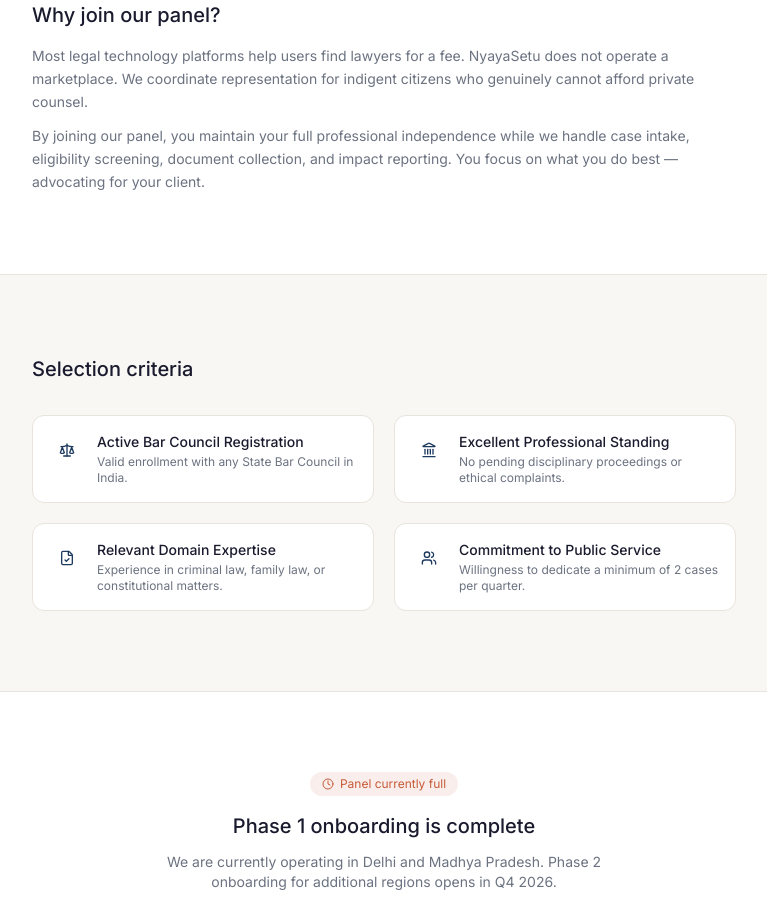
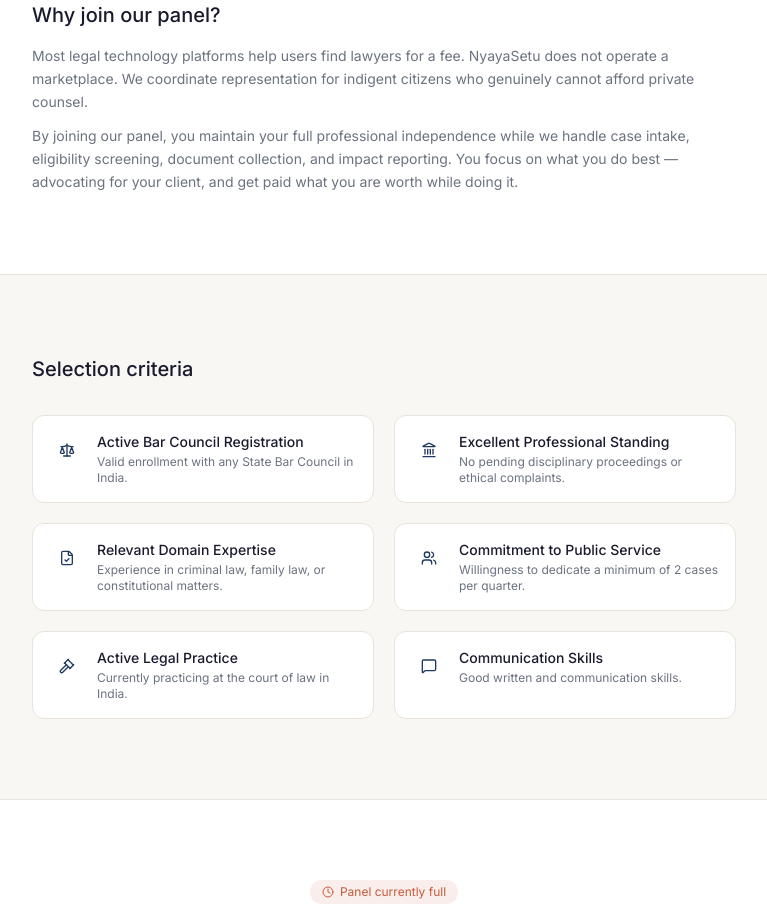
Before and after one commit to Adarshktiwarii/Probono-Legal-Startup, a Next.js app: page /volunteer in a window 1280 px wide. Shown: the part 440-1354 px from the top of the page, without its empty margins (256-1023 px from the left). Built offline with nearby package versions, Linux system fonts and the light colour scheme.

Commit message:
chore: add new selection criteria points and update volunteer page

```diff
--- a/src/app/volunteer/page.tsx
+++ b/src/app/volunteer/page.tsx
@@ -1,6 +1,6 @@
 import Link from "next/link";
 import { Button } from "@/components/ui/button";
-import { Scale, Landmark, FileCheck, Users, Clock } from "lucide-react";
+import { Scale, Landmark, FileCheck, Users, Clock, Gavel, MessageSquare } from "lucide-react";
 
 export default function Volunteer() {
   return (
@@ -26,7 +26,7 @@
           <h2 className="text-xl font-medium text-[#1A1A2E] mb-4">Why join our panel?</h2>
           <div className="space-y-3 text-sm text-[#6B7280] leading-relaxed">
             <p>Most legal technology platforms help users find lawyers for a fee. NyayaSetu does not operate a marketplace. We coordinate representation for indigent citizens who genuinely cannot afford private counsel.</p>
-            <p>By joining our panel, you maintain your full professional independence while we handle case intake, eligibility screening, document collection, and impact reporting. You focus on what you do best — advocating for your client.</p>
+            <p>By joining our panel, you maintain your full professional independence while we handle case intake, eligibility screening, document collection, and impact reporting. You focus on what you do best — advocating for your client, and get paid what you are worth while doing it.</p>
           </div>
         </div>
       </section>
@@ -43,6 +43,8 @@
               { icon: Landmark, label: "Excellent Professional Standing", desc: "No pending disciplinary proceedings or ethical complaints." },
               { icon: FileCheck, label: "Relevant Domain Expertise", desc: "Experience in criminal law, family law, or constitutional matters." },
               { icon: Users, label: "Commitment to Public Service", desc: "Willingness to dedicate a minimum of 2 cases per quarter." },
+              { icon: Gavel, label: "Active Legal Practice", desc: "Currently practicing at the court of law in India." },
+              { icon: MessageSquare, label: "Communication Skills", desc: "Good written and communication skills." },
             ].map((item) => (
               <div key={item.label} className="flex gap-3 p-4 border border-[#e8e3db] rounded-xl bg-white">
                 <div className="w-9 h-9 bg-[#1E3A5F]/8 rounded-lg flex items-center justify-center shrink-0">
```
